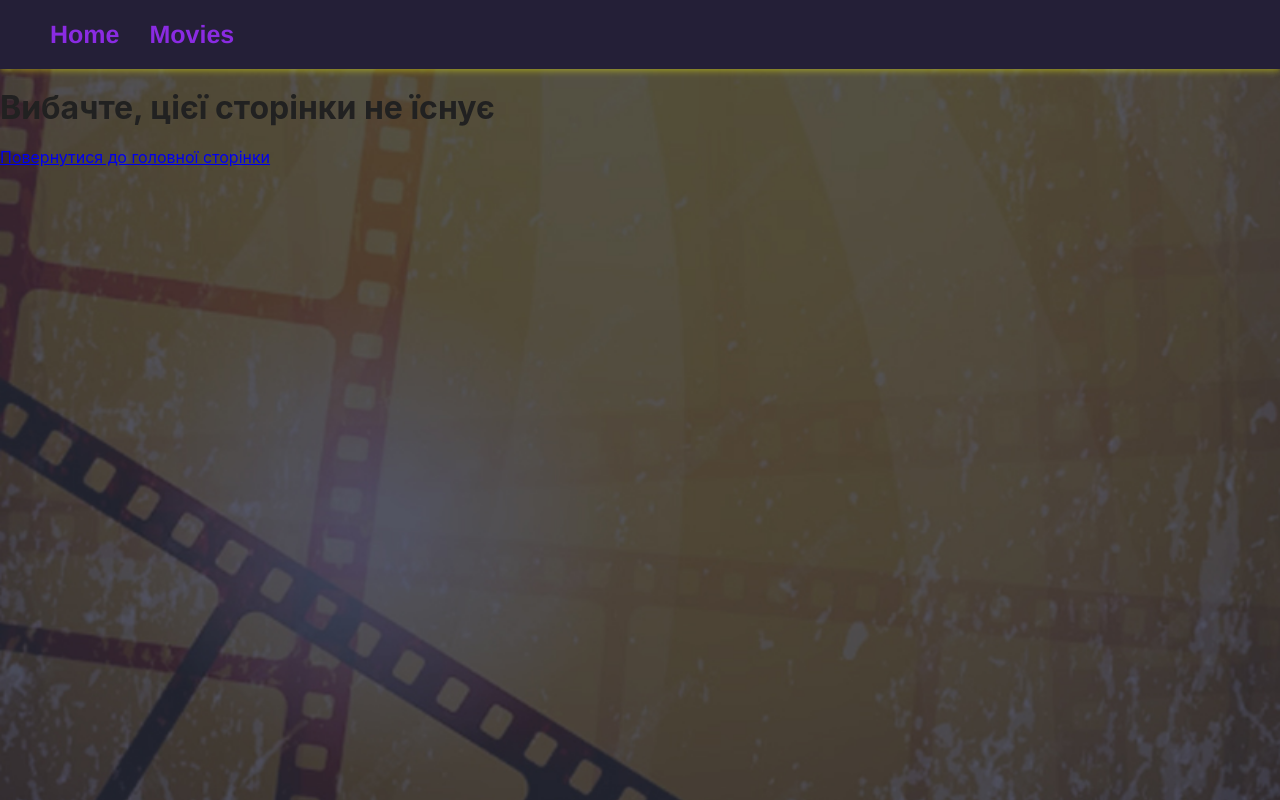
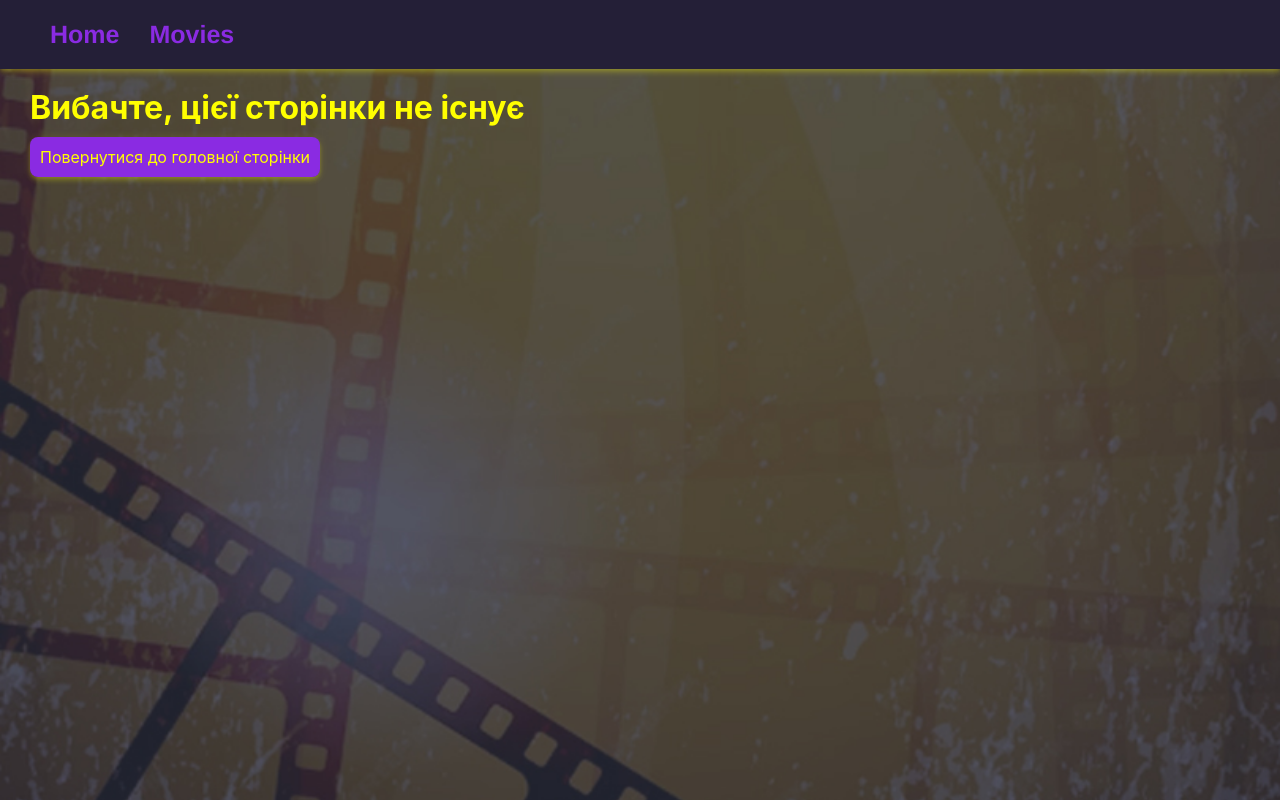
Before and after one commit to Olha75/goit-react-hw-05-movies, a React (Create React App) app: page /goit-react-hw-05-movies/movies/1 in a window 1280 px wide. Built offline with nearby package versions, Linux system fonts and the light colour scheme.

Commit message:
notfound_page

```diff
--- a/src/page/NotFoundPage/NotFoundPage.jsx
+++ b/src/page/NotFoundPage/NotFoundPage.jsx
@@ -1,11 +1,15 @@
-import { Link } from 'react-router-dom';
-// import css from './not-found-page.module.css';
+import { Link, Outlet } from 'react-router-dom'; // Заміна Routes та Route на Outlet
+import css from './not-found-page.module.css';
 
 const NotFoundPage = () => {
   return (
-    <div>
-      <h1>Вибачте, цієї сторінки не їснує</h1>
-      <Link to="/">Повернутися до головної сторінки</Link>
+    <div className={css.notFound_wrapper}>
+      <h1>Вибачте, цієї сторінки не існує</h1>
+      {/* Використовуйте Outlet для відображення посилання */}
+      <Outlet />
+      <Link className={css.btn_goHome} to="/">
+        Повернутися до головної сторінки
+      </Link>
     </div>
   );
 };
--- a/src/page/NotFoundPage/not-found-page.module.css
+++ b/src/page/NotFoundPage/not-found-page.module.css
@@ -0,0 +1,28 @@
+.notFound_wrapper {
+  padding-left: 30px;
+  color: yellow;
+  font-weight: 400;
+}
+
+.btn_goHome {
+  transition: all 250ms cubic-bezier(0.4, 0, 0.2, 1);
+  margin-top: 15px;
+  /* margin-left: 30px; */
+  width: 120px;
+  padding: 10px;
+  border-radius: 8px;
+  color: yellow;
+  background-color: blueviolet;
+  /* box-shadow: 0px 2px 4px -1px rgba(0, 0, 0, 0.2),
+    0px 4px 5px 0px rgba(0, 0, 0, 0.14), 0px 1px 10px 0px rgba(0, 0, 0, 0.12); */
+  box-shadow: 0px 2px 4px -1px rgba(255, 255, 0, 0.2),
+    0px 4px 5px 0px rgba(255, 255, 0, 0.14),
+    0px 1px 10px 0px rgba(255, 255, 0, 0.12);
+  text-decoration: none;
+}
+
+.btn_goHome:hover {
+  cursor: pointer;
+  color: blueviolet;
+  background-color: yellow;
+}
```
